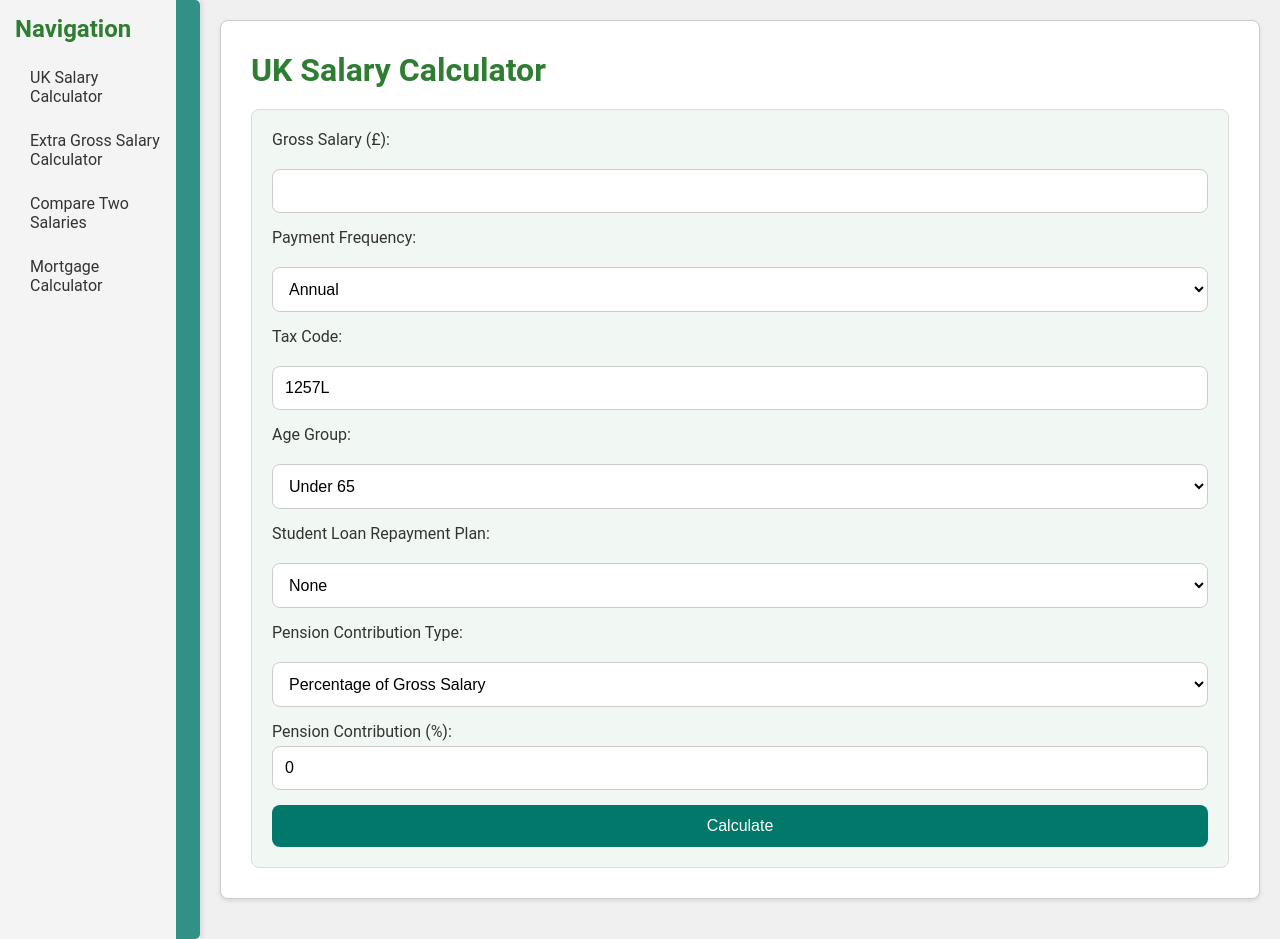
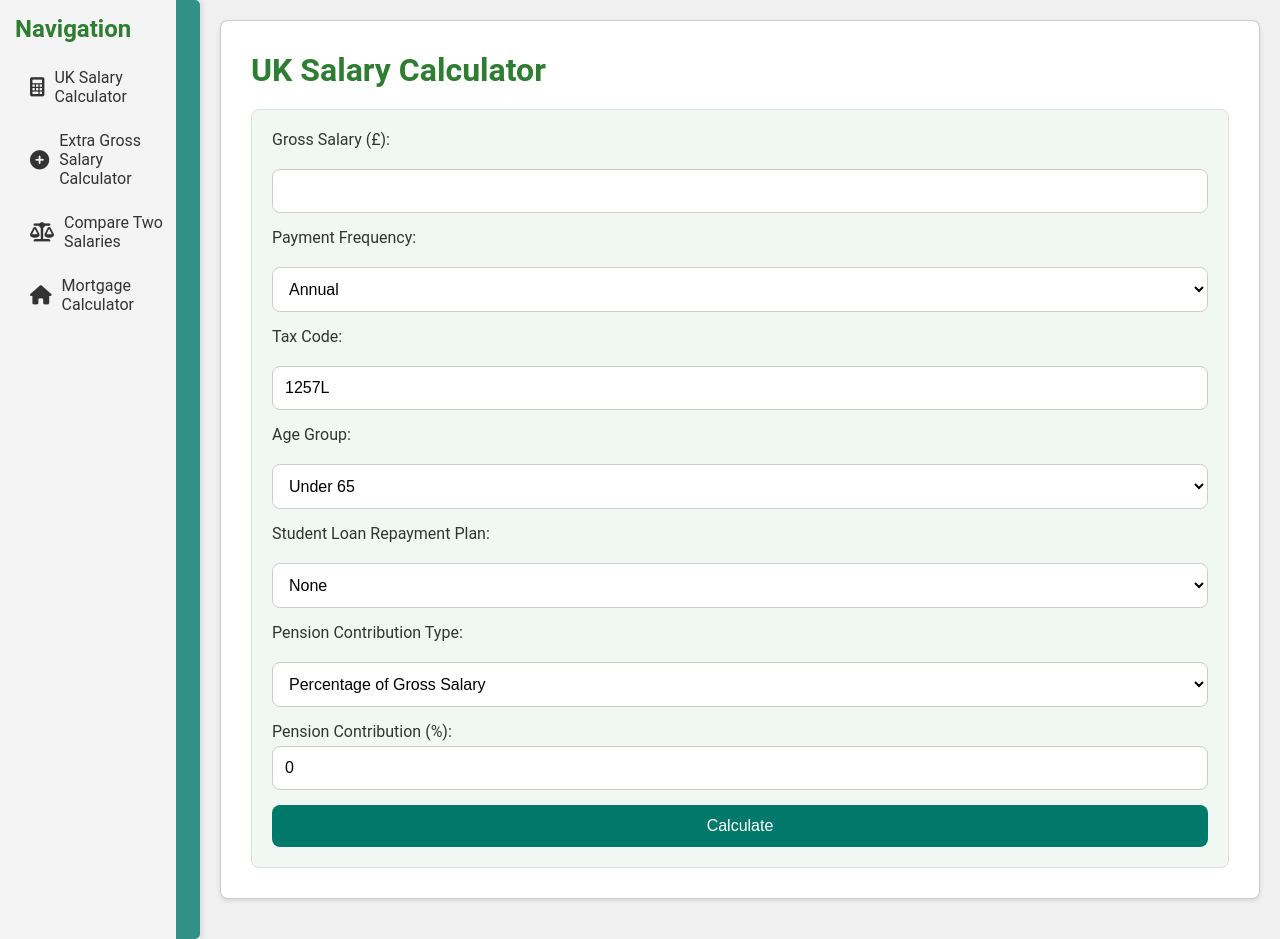
Before and after one commit to MozzyF/Calculator, a plain HTML site: page index.html in a window 1280 px wide. Drawn offline with Linux system fonts and the light colour scheme.

Commit message:
Add icons to sidebar and improve alignment

```diff
--- a/index.html
+++ b/index.html
@@ -5,15 +5,24 @@
     <meta name="viewport" content="width=device-width, initial-scale=1.0">
     <title>UK Salary Calculator</title>
     <link rel="stylesheet" href="style.css">
+    <link rel="stylesheet" href="https://cdnjs.cloudflare.com/ajax/libs/font-awesome/6.0.0-beta3/css/all.min.css">
 </head>
 <body>
     <div class="sidebar">
         <button id="toggleSidebar"> </button>
         <h2>Navigation</h2>
-        <a href="#" onclick="showCalculator('uk-salary-calculator')" id="uk-salary-link">UK Salary Calculator</a>
-        <a href="#" onclick="showCalculator('extra-salary-calculator')" id="extra-salary-link">Extra Gross Salary Calculator</a>
-        <a href="#" onclick="showCalculator('compare-salary-calculator')" id="compare-salary-link">Compare Two Salaries</a>
-        <a href="#" onclick="showCalculator('mortgage-calculator')" id="mortgage-link">Mortgage Calculator</a> <!-- New Link -->
+        <a href="#" onclick="showCalculator('uk-salary-calculator')" id="uk-salary-link">
+            <i class="fas fa-calculator"></i> UK Salary Calculator
+        </a>
+        <a href="#" onclick="showCalculator('extra-salary-calculator')" id="extra-salary-link">
+            <i class="fas fa-plus-circle"></i> Extra Gross Salary Calculator
+        </a>
+        <a href="#" onclick="showCalculator('compare-salary-calculator')" id="compare-salary-link">
+            <i class="fas fa-balance-scale"></i> Compare Two Salaries
+        </a>
+        <a href="#" onclick="showCalculator('mortgage-calculator')" id="mortgage-link">
+            <i class="fas fa-home"></i> Mortgage Calculator
+        </a>
     </div>
     <div class="main-content">
         <div id="uk-salary-calculator" class="calculator active">
--- a/style.css
+++ b/style.css
@@ -63,8 +63,9 @@ body {
 
 /* Sidebar link styling */
 .sidebar a {
-    display: block;
-    padding: 10px 15px; /* Consistent padding on each side */
+    display: flex;
+    align-items: center; /* Align icons and text vertically */
+    padding: 10px 15px; /* Consistent padding */
     color: #333;
     text-decoration: none;
     margin-bottom: 5px;
@@ -418,3 +419,17 @@ input, select {
     width: 100%; /* Ensure inputs take full width */
     text-align: left; /* Align text to the left */
 }
+
+.sidebar a i {
+    margin-right: 10px; /* Space between icon and text */
+    font-size: 1.2em; /* Adjust icon size */
+    vertical-align: middle; /* Align icon with text */
+}
+
+.sidebar.collapsed a {
+    justify-content: center; /* Center icons when collapsed */
+}
+
+.sidebar.collapsed a i {
+    margin-right: 0; /* Remove space when collapsed */
+}
```
